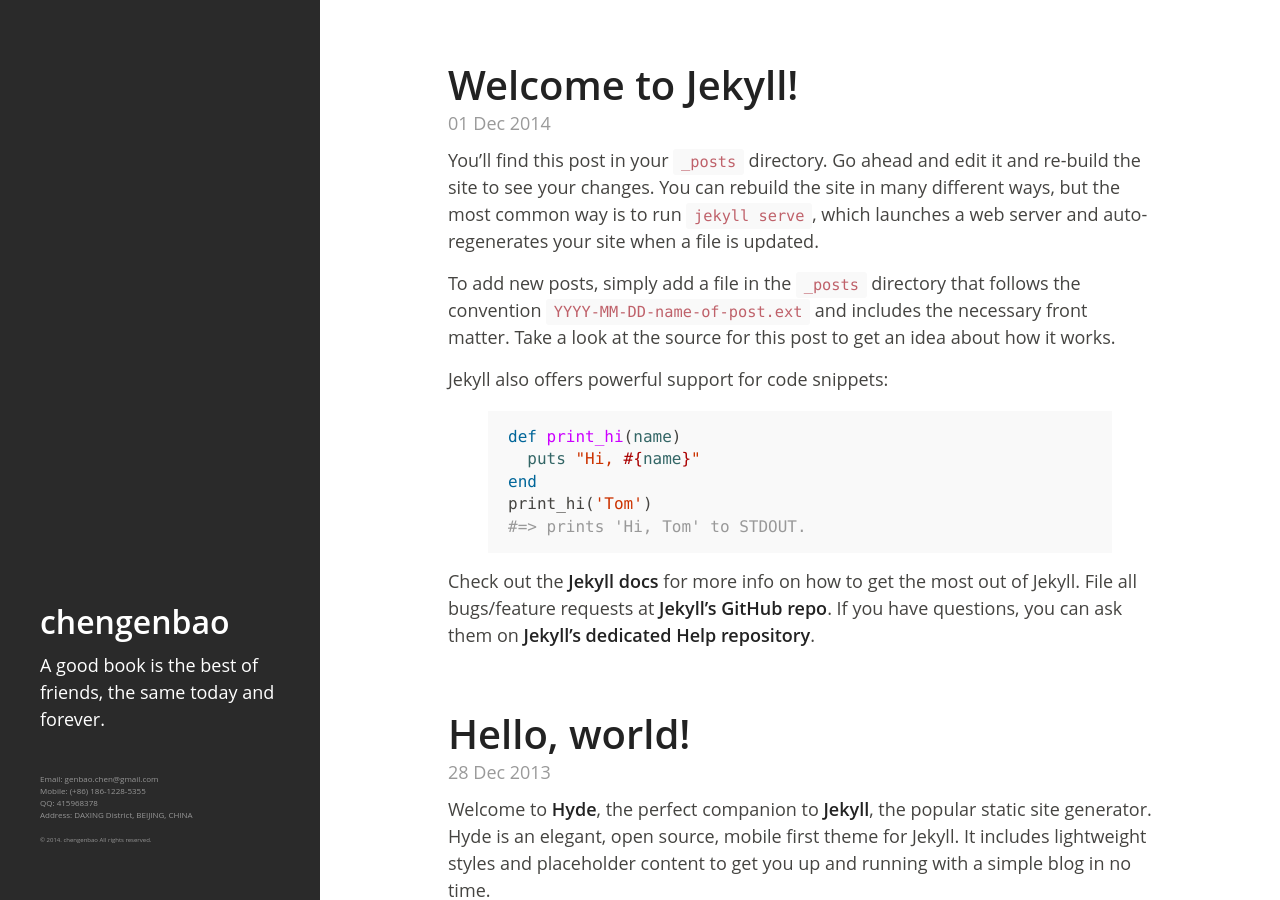
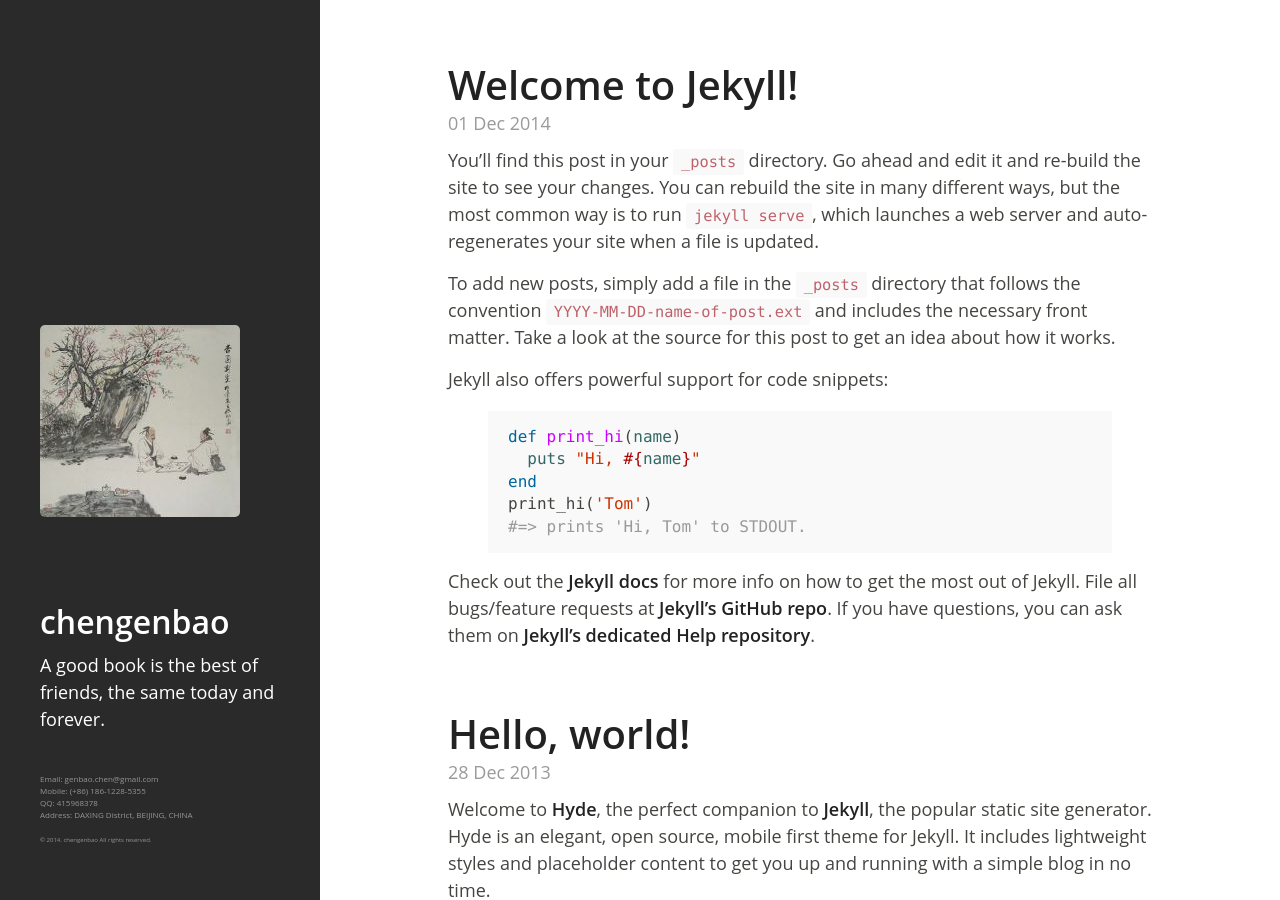
Before and after one commit to chengenbao/chengenbao.github.io, a Jekyll site: the page built from index.html, in a window 1280 px wide and 900 px high. Built offline with Jekyll 4.4.1, drawn with Linux system fonts in a browser that asks for light colours; some web fonts are replaced; Markdown is read by kramdown in place of the engine named in the settings; the list of posts is cut into pages by our own code.

Commit message:
by chengenbao

```diff
--- a/_layouts/default.html
+++ b/_layouts/default.html
@@ -7,6 +7,7 @@
 
     <header class="masthead">
       <div class="masthead-inner">
+        <div style="padding-bottom: 50px;"><img src="public/chess.jpg" /> </div>
         <h2>{{ site.title }}</h2>
         <p class="site-desc">{{ site.description }}</p>
         <div class="colophon">
```
Also changed, not shown: public/chess.jpg (added).
